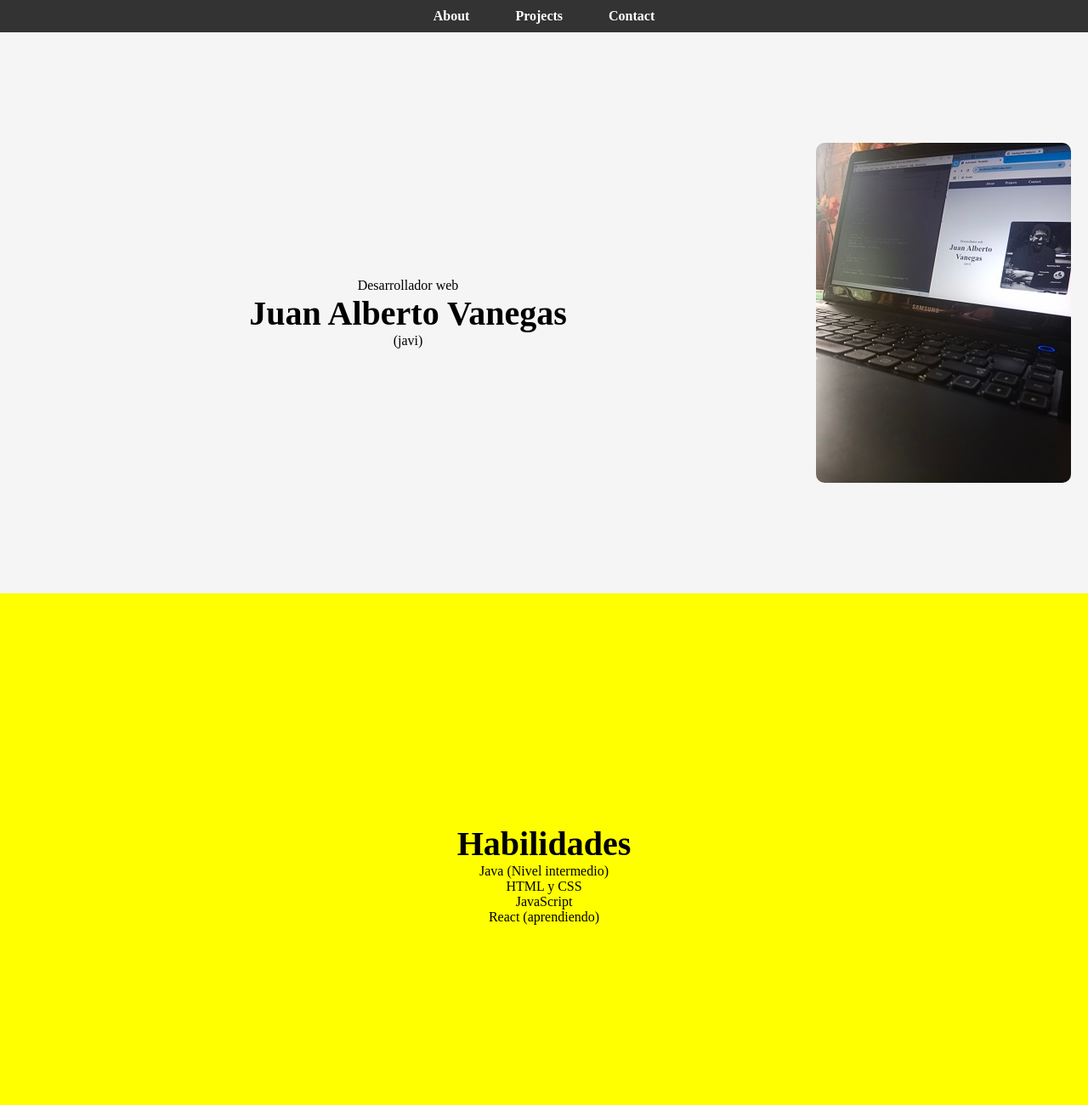
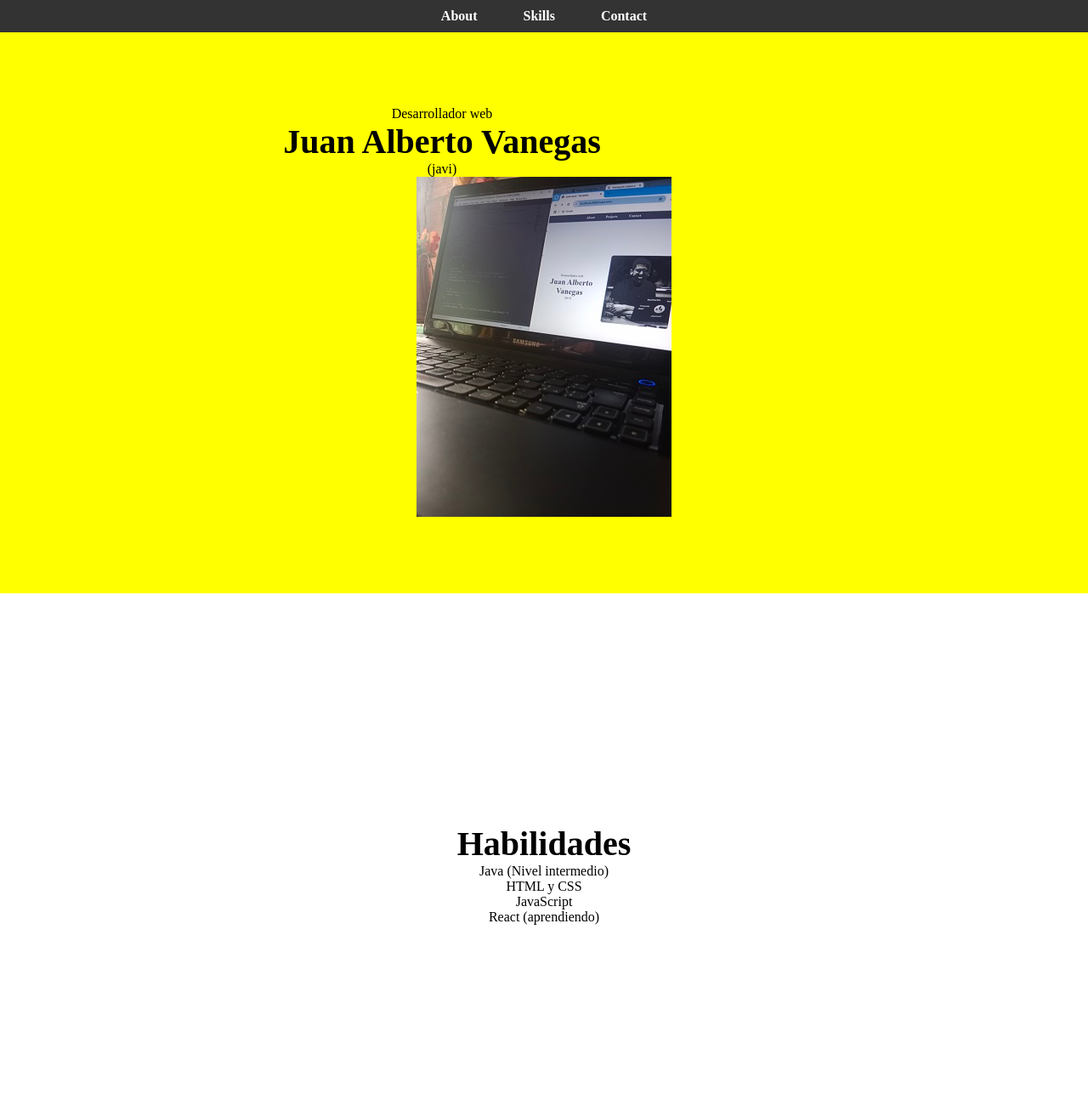
Before and after one commit to MrAlbertt/MrAlbertt.github.io, a plain HTML site: page index.html in a window 1280 px wide. Shown: the top 1300 px of the page at 85% size. Drawn offline with Linux system fonts and the light colour scheme.

Commit message:
Update index.html

```diff
--- a/index.html
+++ b/index.html
@@ -11,13 +11,13 @@
         <nav>
             <ul>
               <li><a href="#about">About</a></li>
-              <li><a href="#projects">Projects</a></li>
+              <li><a href="#skills">Skills</a></li>
               <li><a href="#contact">Contact</a></li>
             </ul>
         </nav>
     </header>
 
-    <section class="section home">
+    <section class="section about" id="about">
         <div id="divs">
             <p>Desarrollador web</p>
             <h2>Juan Alberto Vanegas</h2>
@@ -26,7 +26,7 @@
         <img src="FotoPersonal.jpg" alt="Foto personal" >
     </section>
 
-    <section class="section about">
+    <section class="section skills" id="skills">
         <h2>Habilidades</h2>
         <ul>
             <li>Java (Nivel intermedio)</li>
@@ -36,7 +36,7 @@
         </ul>
     </section>
 
-    <section class="section contact">
+    <section class="section contact" id="contact">
         <h2>Contacto</h2>
         <p>Puedes contactarme en: <a href="mailto:juan.alberto@example.com">juan.alberto@example.com</a></p>
     </section>
```
